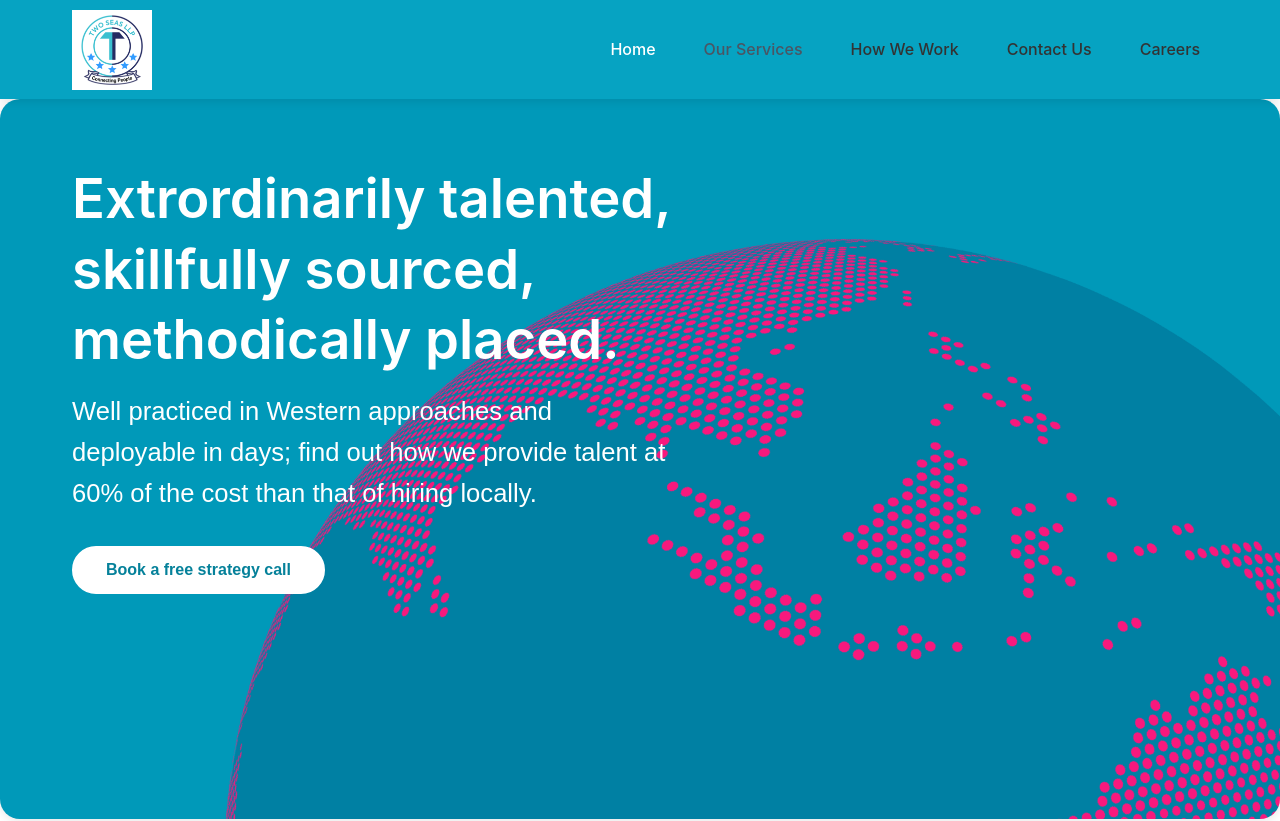
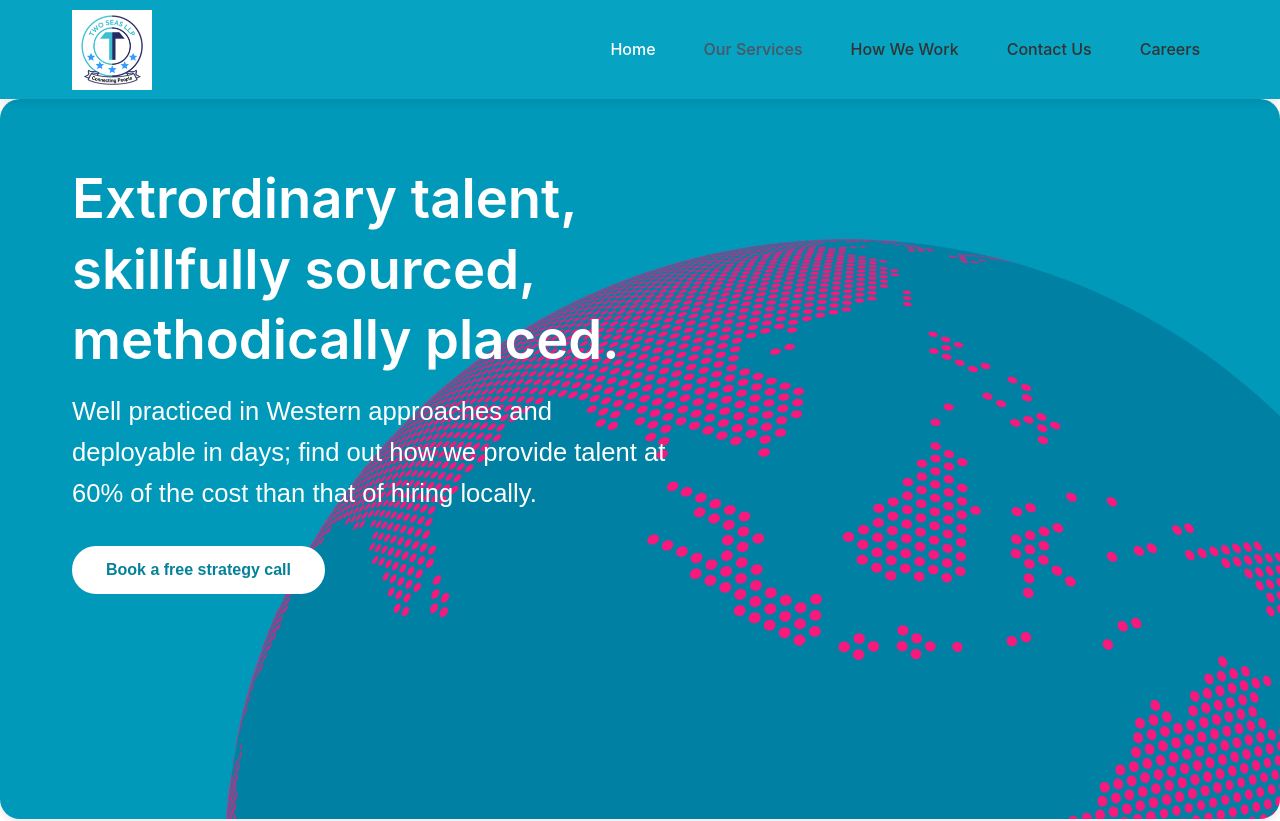
Before and after one commit to SahilKumarW/Two-Seas-LLP, a React (Create React App) app: page / in a window 1280 px wide. Shown: the top 821 px of the page. Built offline with nearby package versions, Linux system fonts and the light colour scheme.

Commit message:
updated whatsapp number

```diff
--- a/src/components/Footer/Footer.jsx
+++ b/src/components/Footer/Footer.jsx
@@ -7,8 +7,8 @@ import emailIcon from "../../assets/email.svg";
 const Footer = () => {
     const contactInfo = {
         whatsapp: {
-            number: "923315667003",
-            display: "+92 (331) 5667003"
+            number: "923347777506",
+            display: "+92 (334) 7777506"
         },
         email: "hello@TwoSeasLLP.org",
         linkedin: {
--- a/src/components/Hero/Hero.jsx
+++ b/src/components/Hero/Hero.jsx
@@ -7,7 +7,7 @@ const Hero = () => {
         <section className="hero">
             <div className="hero-container">
                 <h1 className="hero-title">
-                    Extrordinarily talented, <br />skillfully sourced,<br />methodically placed.
+                    Extrordinary talent, <br />skillfully sourced,<br />methodically placed.
                 </h1>
                 <p className="hero-subtitle">
                     Well practiced in Western approaches and deployable in days; find out how we provide talent at 60% of the cost than that of hiring locally.
```
